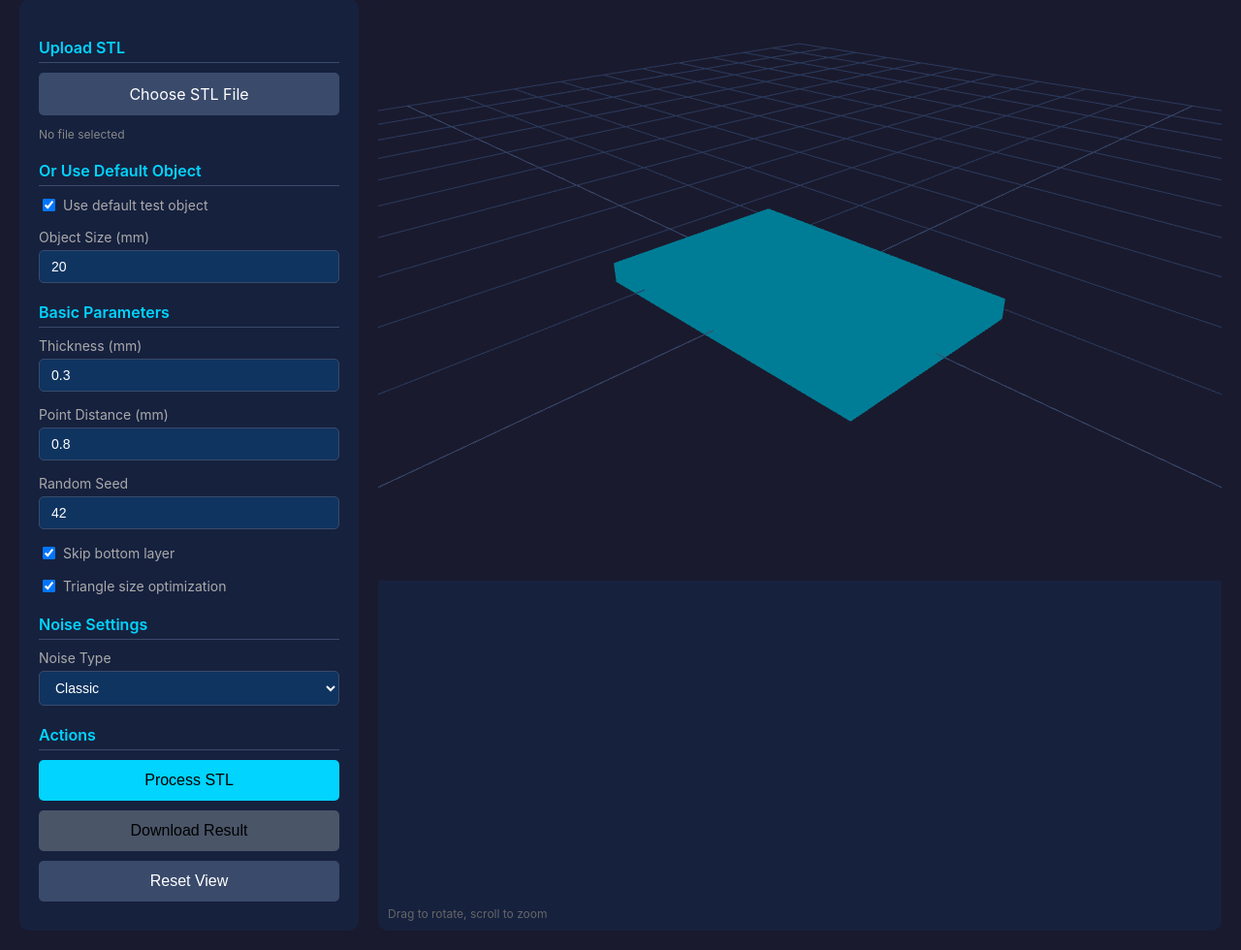
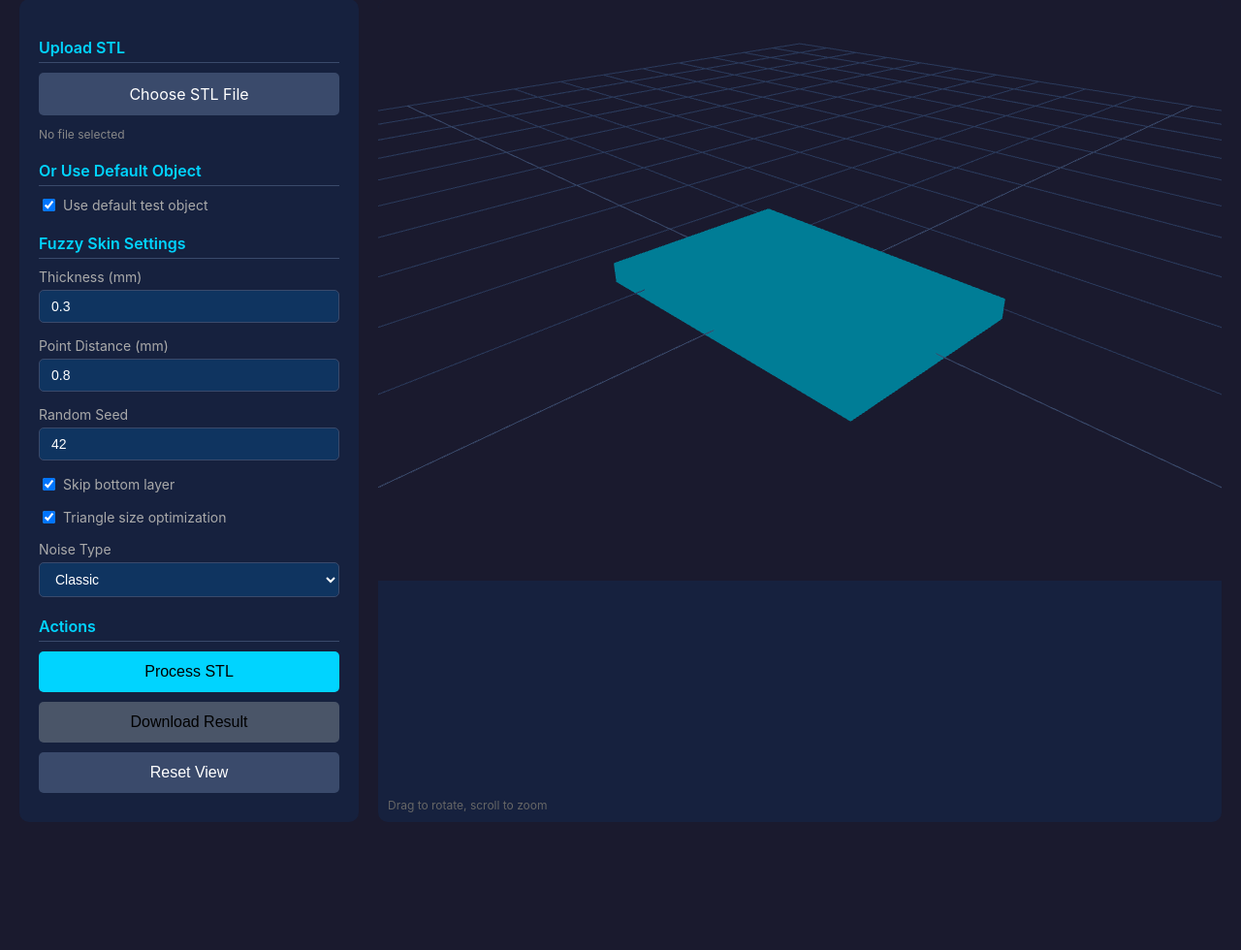
Before and after one commit to fiuncholabs/texturizer, a Flask app: page / in a window 1280 px wide. Shown: the part 111-1091 px from the top of the page at 97% size. After the commit the page ends 959 px from the top, so only its background shows below. Run offline with Flask 2, Linux system fonts and the light colour scheme.

Commit message:
Simplify UI: Remove object size input and consolidate settings headers
Cosmetic improvements to streamline the user interface:
- Remove unnecessary "Object Size" input for default test object
- Consolidate "Basic Parameters" and "Noise Settings" under single
  "Fuzzy Skin Settings" header for better organization

Changes:
- Remove cubeSize input field and associated event listener
- Fix default object size to 20mm in JavaScript
- Merge parameter sections under unified "Fuzzy Skin Settings" header

🤖 Generated with [Claude Code](https://claude.com/claude-code)

Co-Authored-By: Claude <noreply@anthropic.com>

```diff
--- a/templates/index.html
+++ b/templates/index.html
@@ -342,14 +342,8 @@
                         Use default test object
                     </label>
                 </div>
-                <div id="cubeOptionsSection">
-                    <div class="form-group">
-                        <label for="cubeSize">Object Size (mm)</label>
-                        <input type="number" id="cubeSize" value="20" min="5" max="100" step="5">
-                    </div>
-                </div>
 
-                <div class="section-title">Basic Parameters</div>
+                <div class="section-title">Fuzzy Skin Settings</div>
                 <div class="form-group">
                     <label for="thickness">Thickness (mm)</label>
                     <input type="number" id="thickness" value="0.3" min="0.05" max="5" step="0.05">
@@ -374,8 +368,6 @@
                         Triangle size optimization
                     </label>
                 </div>
-
-                <div class="section-title">Noise Settings</div>
                 <div class="form-group">
                     <label for="noiseType">Noise Type</label>
                     <select id="noiseType">
@@ -662,15 +654,8 @@
             }
         });
 
-        // Update preview when object size changes
-        document.getElementById('cubeSize').addEventListener('input', () => {
-            if (useDefaultCube.checked) {
-                generateDefaultObjectPreview();
-            }
-        });
-
         function generateDefaultObjectPreview() {
-            const size = parseFloat(document.getElementById('cubeSize').value);
+            const size = 20; // Fixed default object size
 
             // Generate the actual default object on the server and display it
             const formData = new FormData();
@@ -806,7 +791,7 @@
             }
 
             formData.append('use_default_cube', usingDefaultCube);
-            formData.append('cube_size', document.getElementById('cubeSize').value);
+            formData.append('cube_size', 20);
             formData.append('thickness', document.getElementById('thickness').value);
             formData.append('point_distance', document.getElementById('pointDistance').value);
             formData.append('seed', document.getElementById('seed').value);
@@ -909,7 +894,7 @@
             }
 
             formData.append('use_default_cube', usingDefaultCube);
-            formData.append('cube_size', document.getElementById('cubeSize').value);
+            formData.append('cube_size', 20);
             formData.append('thickness', document.getElementById('thickness').value);
             formData.append('point_distance', document.getElementById('pointDistance').value);
             formData.append('seed', document.getElementById('seed').value);
```
